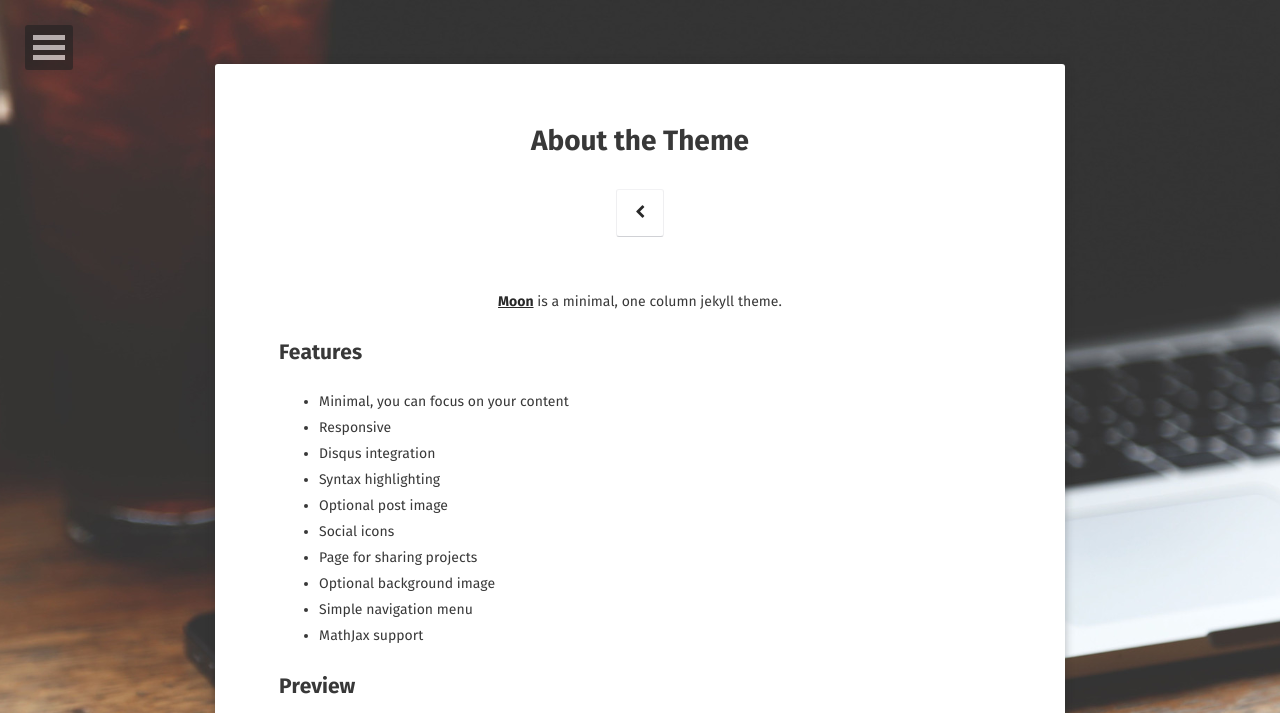
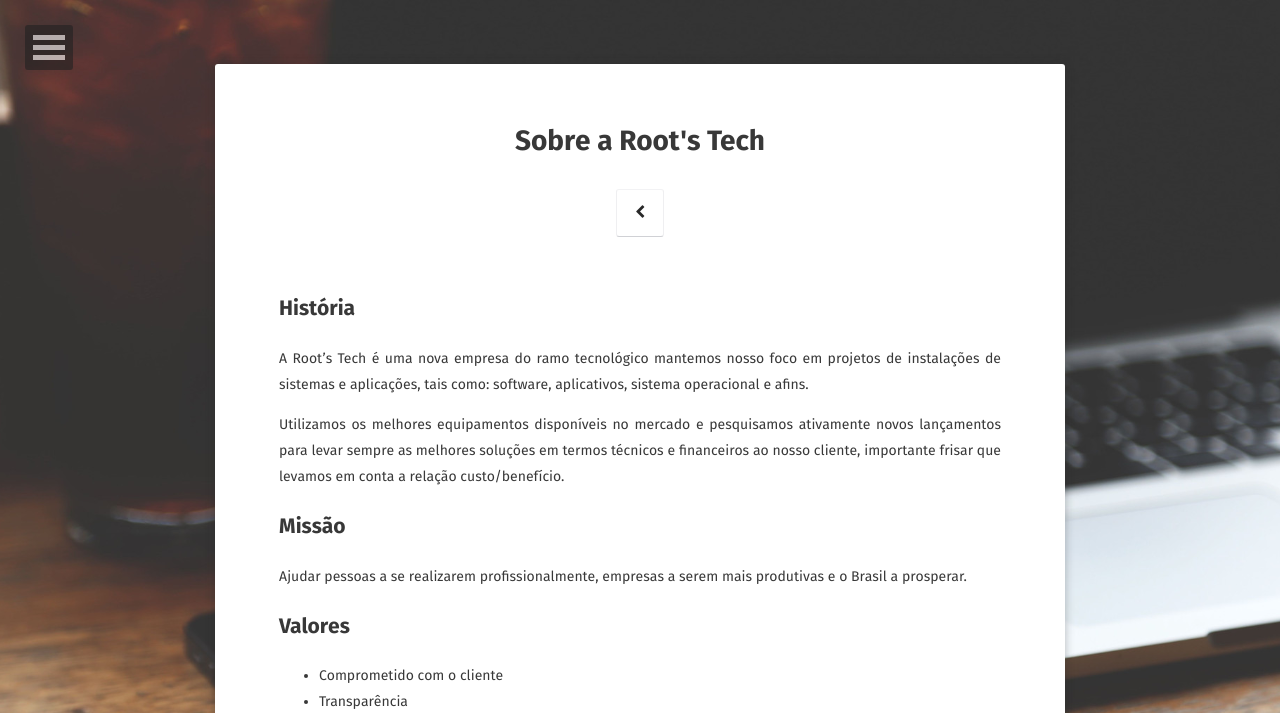
Before and after one commit to arrudaRobson/projeto_integrador, a Jekyll site: the page built from about/index.md, in a window 1280 px wide. Shown: the top 713 px of the page. Built offline with Jekyll 4.4.1, drawn with Linux system fonts in a browser that asks for light colours; some web fonts are replaced; some of the changed text lies outside the part shown; grey boxes are pictures that could not be loaded.

Commit message:
Adds squad conatiner and about

```diff
--- a/about/index.md
+++ b/about/index.md
@@ -1,37 +1,28 @@
 ---
 layout: page
-title: About the Theme
+title: Sobre a Root's Tech
 tags: [about, Jekyll, theme, moon]
-date: 2016-03-21
+date: 03-11-2018
 comments: false
 ---
 
-<center><a href="http://taylantatli.github.io/Moon"><b>Moon</b></a> is a minimal, one column jekyll theme.</center>
+## História
 
-## Features
-* Minimal, you can focus on your content
-* Responsive
-* Disqus integration
-* Syntax highlighting
-* Optional post image
-* Social icons
-* Page for sharing projects
-* Optional background image
-* Simple navigation menu
-* MathJax support
+A Root's Tech é uma nova empresa do ramo tecnológico mantemos nosso foco em projetos de instalações de sistemas e aplicações, tais como: software, aplicativos, sistema operacional e afins.
 
-## Preview
+Utilizamos os melhores equipamentos disponíveis no mercado e pesquisamos ativamente novos lançamentos para levar sempre as melhores soluções em termos técnicos e financeiros ao nosso cliente, importante frisar que levamos em conta a relação custo/benefício.
 
-{% capture images %}
-    https://cloud.githubusercontent.com/assets/754514/14509720/61c61058-01d6-11e6-93ab-0918515ecd56.png
-    https://cloud.githubusercontent.com/assets/754514/14509716/61ac6c8e-01d6-11e6-879f-8308883de790.png
-{% endcapture %}
-{% include gallery images=images caption="Screenshots of Moon Theme" cols=2 %}
+## Missão
 
-See a [live version of Moon](http://taylantatli.github.io/Moon) hosted on GitHub.
+Ajudar pessoas a se realizarem profissionalmente, empresas a serem mais produtivas e o Brasil a prosperar.
 
-## Getting Started
+## Valores
+* Comprometido com o cliente
+* Transparência
+* Valorização humana
+* Eficiência
+* Postura colaborativa
 
-To learn how to install and use this theme check out the [Setup Guide](http://taylantatli.me/Moon/moon-theme/) for more information.
+## Visão
 
-[Install Moon](https://github.com/TaylanTatli/Moon){: .btn}
+Ser referência nacional entre as empresas de desenvolvimento de software pela eficiência, eficácia e inovação nas nossas Soluções de Tecnologia da Informação.
```
Also changed, not shown: projects/index.md (+3 -3 lines), squad/index.md (added, +7 -0 lines).
